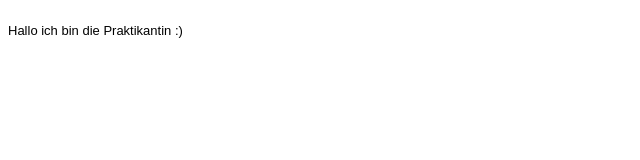
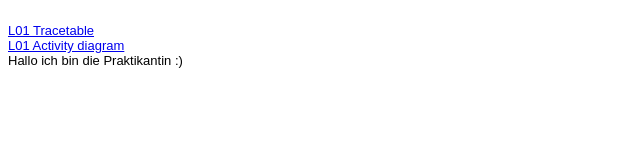
Before and after one commit to sailerco/EIA2, a plain HTML site: page Steckbrief/steckbrief.htm in a window 1280 px wide. Shown: the whole page, without its empty margins (0-640 px from the left). Drawn offline with Linux system fonts and the light colour scheme.

Commit message:
Steckbrief Aufgabe 1

```diff
--- a/Steckbrief/steckbrief.htm
+++ b/Steckbrief/steckbrief.htm
@@ -13,6 +13,8 @@ body {
 </head>
 <body>
 	<br>
+	<a href="https://sailerco.github.io/EIA2/L01_Boxes/Tracetable.pdf" target="_blank">L01 Tracetable</a><br>
+	<a href="https://sailerco.github.io/EIA2/L01_Boxes/activity.pdf" target="_blank">L01 Activity diagram</a><br>
 	Hallo ich bin die Praktikantin :)
 	<!-- Hier die Links zu den gelösten Aufgaben einstellen, aktuelle oben, alte stehen lassen! Format: Aufgabenbezeichnung, Datum -->
 </body>
```
